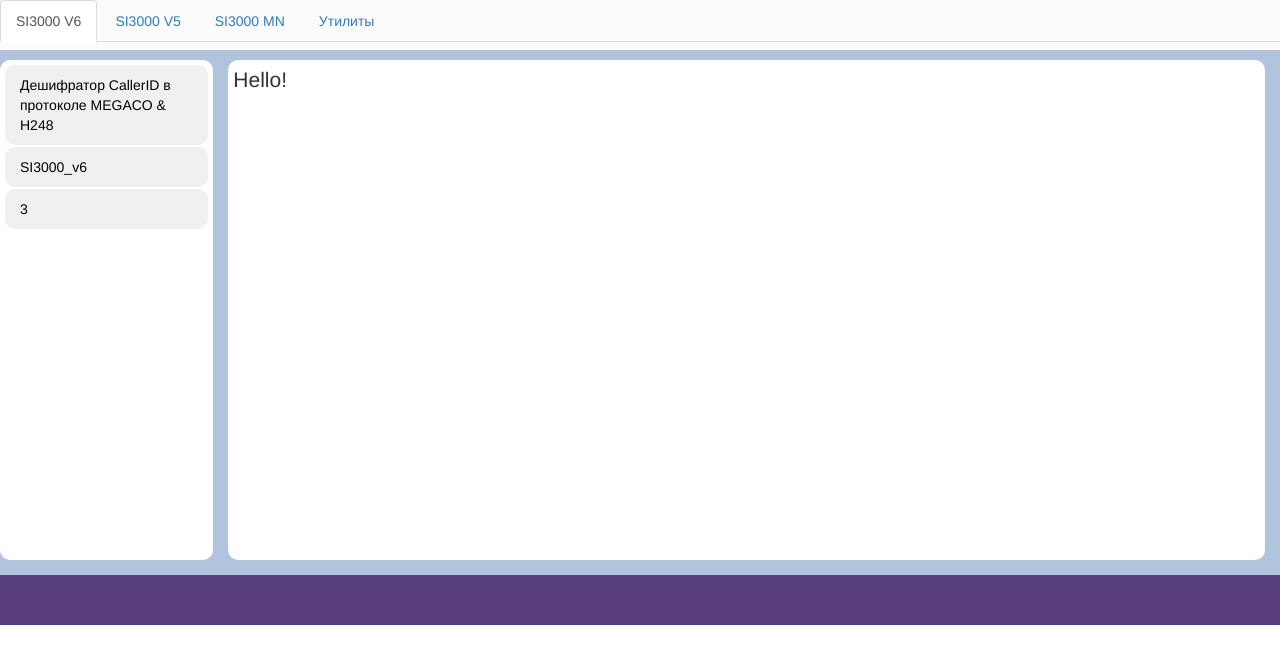
After one commit to vpalex999/DjangoWebProject1, a Django app: page /iskratel/ in a window 1280 px wide. The commit adds this page. Shown: the top 664 px of the page. Run offline with Django 3.2, Linux system fonts and the light colour scheme; some libraries are stand-ins or nearby versions.

Commit message:
создание базового шаблона iskratel

```diff
--- /dev/null
+++ b/DjangoWebProject1/iskratel/templates/iskratel/iskratel.html
@@ -0,0 +1,132 @@
+<!DOCTYPE html>
+<html lang="ru">
+<head>
+    {% load staticfiles %}
+    <meta charset="utf-8">
+    <title>SI3000</title>
+    <link rel="stylesheet" type="text/css" href="{% static 'iskratel/content/bootstrap.css'%}">
+    <link rel="stylesheet" type="text/css" href="{% static 'iskratel/content/iskratel.css' %}">
+    <script src="{% static 'iskratel/scripts/jquery-2.2.0.js' %}"></script>
+    <script src="{% static 'iskratel/scripts/nav2.2.js' %}"></script>
+    <script src="{% static 'iskratel/scripts/bootstrap.js' %}"></script>
+    <script src="{% static 'iskratel/scripts/iskratel.js' %}"></script>
+</head>
+
+<body>
+    <div class="header">
+        <div class="container">
+            <ul id="mytab" class="nav nav-tabs navbar-fixed-top" role="tablist">
+                <li class="active" role="presentation"><a href="#si3000_v6" role="tab" data-toggle="tab">SI3000 V6</a></li>
+                <li role="presentation"><a href="#si3000_v5" role="tab" data-toggle="tab">SI3000 V5</a></li>
+                <li role="presentation"><a href="#si3000_mn" role="tab" data-toggle="tab">SI3000 MN</a></li>
+                <li role="presentation"><a href="#utility" role="tab" data-toggle="tab">Утилиты</a></li>
+            </ul>
+        </div>
+    </div>
+    <div class="jumbotron">
+        <div class="row">
+            <div class="col-md-2">
+                <div class="container">
+                    <div class="tab-content">
+                        <div role="tabpanel" id="si3000_v6" class="tab-pane active">
+                            <ul class="nav of nav-stacked" id="navigation1">
+                                <li><a class="pane" href="CallerID/callerid.html">Дешифратор CallerID в протоколе MEGACO & H248</a></li>
+                                <li><a class="pane" href="#">SI3000_v6</a></li>
+                                <li><a class="pane" href="#">3</a>
+                                    <div class="submenu">
+                                        <ul class="nav of nav-stacked">
+                                            <li><a class="pane" href="#">CCS</a></li>
+                                            <li><a class="pane" href="#">CS</a></li>
+                                            <li><a class="pane" href="#">MG</a></li>
+                                        </ul>
+                                    </div>
+                                </li>
+                            </ul>
+                        </div>
+                        <div role="tabpanel" id="si3000_v5" class="tab-pane">
+                            <ul class="nav of nav-stacked">
+                                <li><a class="pane" href="callerid.html">Дешифратор CallerID в протоколе MEGACO & H248</a></li>
+                                <li><a class="pane" href="#">SI3000_v5</a></li>
+                                <li><a class="pane" href="#">3</a></li>
+                            </ul>
+                        </div>
+                        <div role="tabpanel" id="si3000_mn" class="tab-pane">
+                            <ul class="nav of nav-stacked" id="navigation">
+                                <li><a class="pane" href="#">MN_V5</a>
+                                    <ul class="nav of nav-stacked">
+                                        <li><a class="pane" href="#">Сбор информации с MNV5</a></li>
+                                        <li><a class="pane" href="#">Bacula</a></li>
+                                        <li><a class="pane" href="#">DNS</a></li>
+                                    </ul>
+                                </li>
+                                <li><a class="pane" href="#">MN_6031</a>
+                                    <ul class="nav of nav-stacked">
+                                        <li><a class="pane" href="#">Сбор информации с MN6031</a></li>
+                                        <li><a class="pane" href="#">Bacula</a></li>
+                                        <li><a class="pane" href="#">DNS</a></li>
+                                    </ul>
+                                </li>
+                                <li><a class="pane" href="#">MNS</a>
+                                    <ul class="nav of nav-stacked">
+                                        <li><a class="pane" href="#">Сбор информации с MNS</a></li>
+                                        <li><a class="pane" href="#">Bacula</a></li>
+                                        <li><a class="pane" href="#">SPAG</a></li>
+                                        <li><a class="pane" href="#">FMS</a></li>
+                                        <li><a class="pane" href="#">PQMP</a></li>
+                                        <li><a class="pane" href="#">DNS</a></li>
+                                        <li><a class="pane" href="#">NTP</a></li>
+                                        <li><a class="pane" href="#">DHCP</a></li>
+                                        <li><a class="pane" href="#">Миграция</a></li>
+                                    </ul>
+                                </li>
+                            </ul>
+                        </div>
+                        <div role="tabpanel" id="utility" class="tab-pane">
+                            <ul class="nav of nav-stacked">
+                                <li><a class="pane" href="callerid.html">Дешифратор CallerID в протоколе MEGACO & H248</a></li>
+                                <li><a class="pane" href="#">2</a></li>
+                                <li><a class="pane" href="#">3</a></li>
+                                <li><a class="pane" href="#">4</a></li>
+                                <li><a class="pane" href="#">5</a></li>
+                                <li><a class="pane" href="#">6</a></li>
+                                <li><a class="pane" href="#">7</a></li>
+                                <li><a class="pane" href="#">8</a></li>
+                                <li><a class="pane" href="#">9</a></li>
+                                <li><a class="pane" href="#">10</a></li>
+                                <li><a class="pane" href="#">11</a></li>
+                                <li><a class="pane" href="#">12</a></li>
+                                <li><a class="pane" href="#">13</a></li>
+                                <li><a class="pane" href="#">14</a></li>
+                                <li><a class="pane" href="#">15</a></li>
+                                <li><a class="pane" href="#">16</a></li>
+                                <li><a class="pane" href="#">17</a></li>
+                                <li><a class="pane" href="#">18</a></li>
+                                <li><a class="pane" href="#">19</a></li>
+                                <li><a class="pane" href="#">20</a></li>
+                                <li><a class="pane" href="#">21</a></li>
+                                <li><a class="pane" href="#">22</a></li>
+                                <li><a class="pane" href="#">23</a></li>
+                                <li><a class="pane" href="#">24</a></li>
+                                <li><a class="pane" href="#">25</a></li>
+                            </ul>
+                        </div>
+                    </div>
+                </div>
+                <!-- end container-left -->
+            </div>
+            <div class="col-md-10">
+                <div class="container">
+                    <p>Hello! </p>
+                </div>
+                <!-- end container-right -->
+            </div>
+
+        </div>
+    </div>
+    <!-- end jumbotron -->
+    <div class="footer">
+        <div class="container"></div>
+    </div>
+</body>
+
+</html>
--- a/DjangoWebProject1/iskratel/urls.py
+++ b/DjangoWebProject1/iskratel/urls.py
@@ -3,9 +3,11 @@ from django.conf.urls.static import static
 from django.contrib.staticfiles.urls import staticfiles_urlpatterns
 from django.conf import settings
 from iskratel.views import IskratelView
+from iskratel.views import CallerID
 
 from . import views
 
 urlpatterns = [
     url(r'^$', views.IskratelView.as_view(), name='iskratel'),
+    url(r'^callerid$',CallerID.as_view(), name='callerid'),
     ]
--- a/DjangoWebProject1/iskratel/views.py
+++ b/DjangoWebProject1/iskratel/views.py
@@ -6,4 +6,7 @@ from django.views.generic.base import TemplateView
 
 class IskratelView(TemplateView):
     template_name = "iskratel/iskratel.html"
+
+class CallerID(TemplateView):
+    template_name ="iskratel/callerid.html"
 # Create your views here.
```
Also changed, not shown: DjangoWebProject1/iskratel/static/iskratel/content/callerid_style.css (added, +14 -0 lines), DjangoWebProject1/iskratel/static/iskratel/scripts/callerid.js (added, +199 -0 lines), DjangoWebProject1/iskratel/templates/iskratel/baseiskratel.html (renamed from DjangoWebProject1/iskratel/templates/iskratel.html, +5 -2 lines), DjangoWebProject1/iskratel/templates/iskratel/callerid.html (added, +84 -0 lines), DjangoWebProject1/iskratel/static/iskratel/fonts/CallerID_pcap.png (added), 2 other files.
